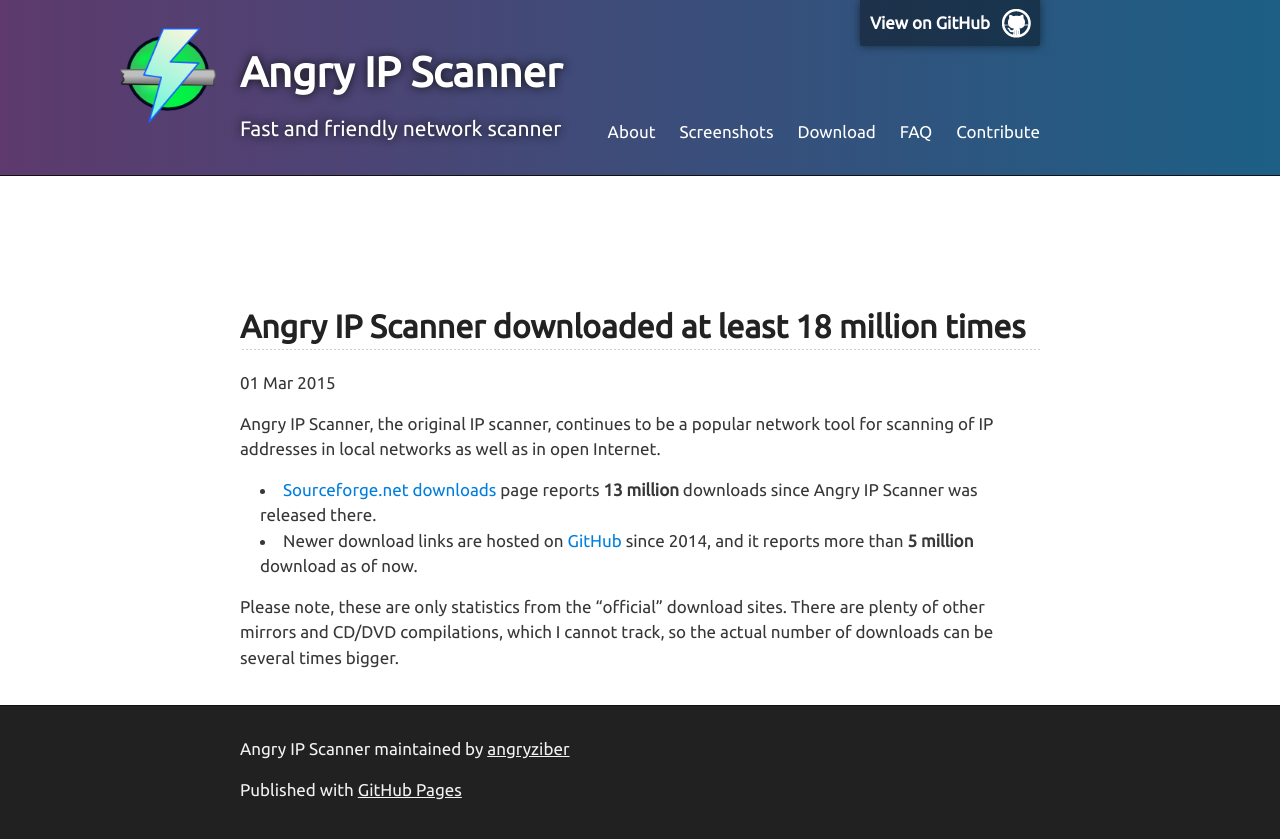
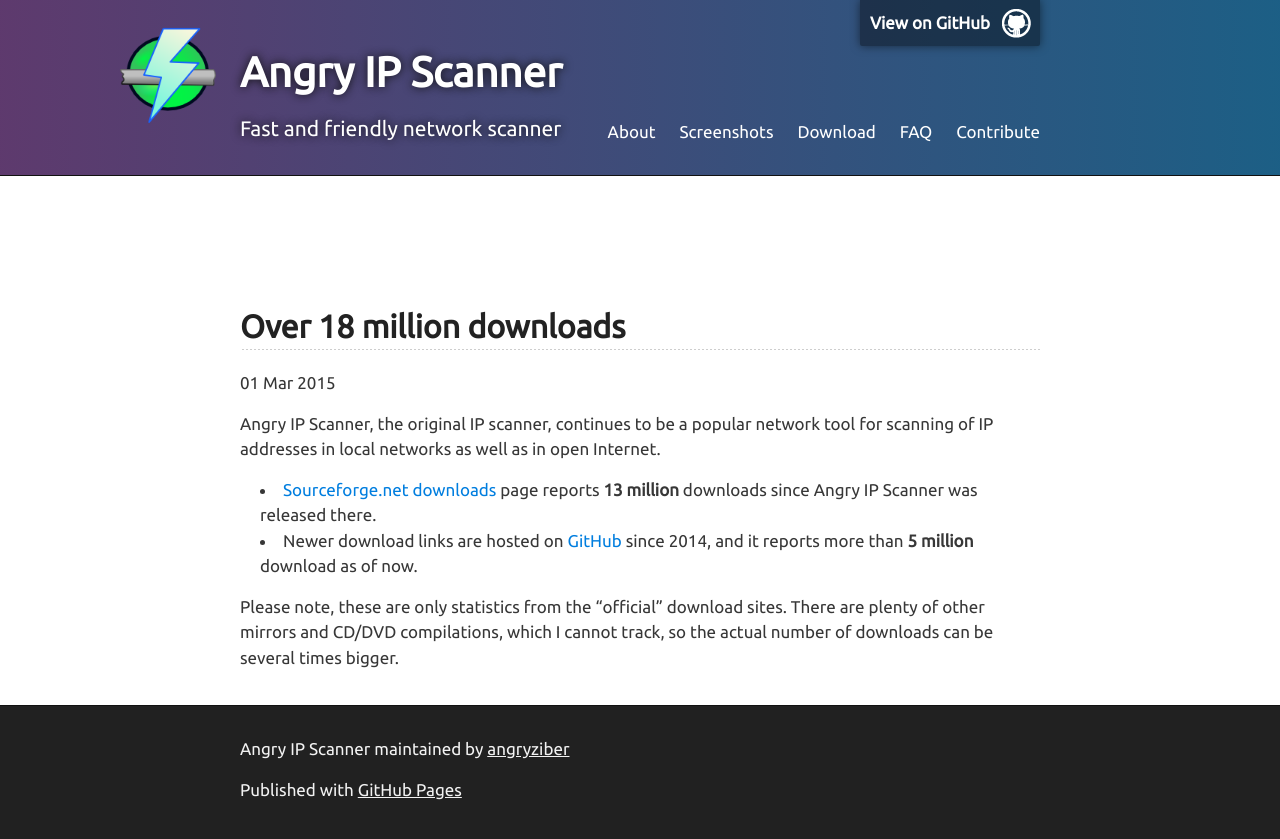
Before and after one commit to angryip/ipscan, a Jekyll site: the page built from _posts/2015-03-01-downloads.markdown, in a window 1280 px wide. Shown: the top 839 px of the page. Built offline with Jekyll 4.4.1, drawn with Linux system fonts in a browser that asks for light colours.

Commit message:
use shorter titles

```diff
--- a/_posts/2014-04-16-linuxjournal.markdown
+++ b/_posts/2014-04-16-linuxjournal.markdown
@@ -1,6 +1,6 @@
 ---
 layout: post
-title:  "Angry IP Scanner mentioned in Linux Journal"
+title:  "Mentioned in Linux Journal"
 date:   2014-04-16
 ---
 
--- a/_posts/2015-03-01-downloads.markdown
+++ b/_posts/2015-03-01-downloads.markdown
@@ -1,6 +1,6 @@
 ---
 layout: post
-title:  "Angry IP Scanner downloaded at least 18 million times"
+title:  "Over 18 million downloads"
 date:   2015-03-01
 ---
 
```
